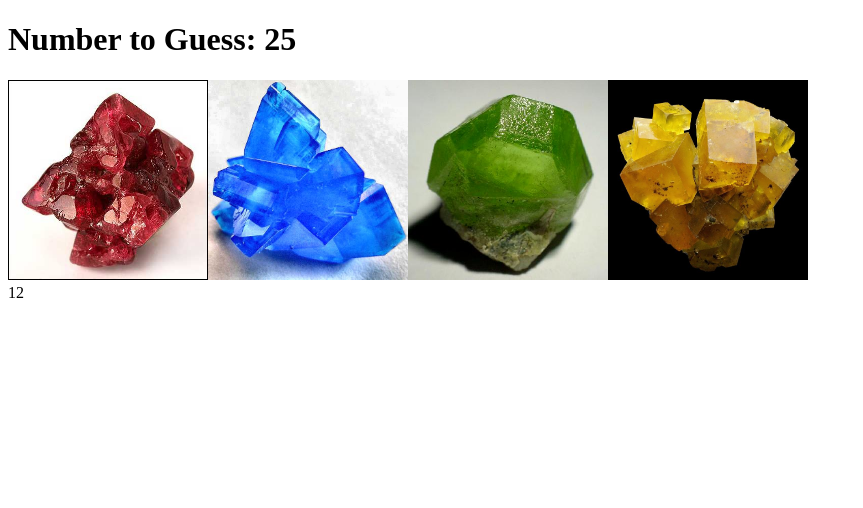
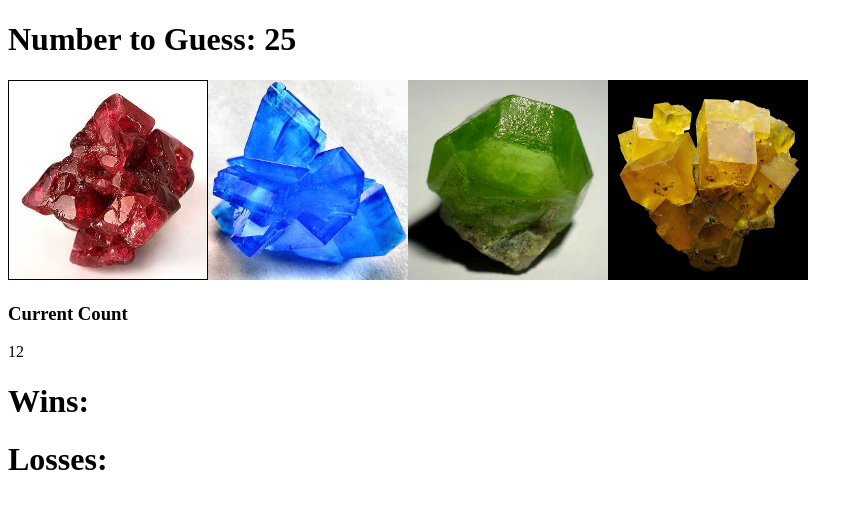
Before and after one commit to monsterreh2b/week-4-game, a plain HTML site: page index.html in a window 1280 px wide. Both pictures are taken after a click on the picture 108 px from the left and 179 px from the top of the page. Shown: the whole page, without its empty margins (0-863 px from the left). Drawn offline with nearby package versions, Linux system fonts and the light colour scheme.

```diff
--- a/assets/javascript/game.js
+++ b/assets/javascript/game.js
@@ -1,16 +1,18 @@
+
+//global vars
  var counter = 0;
 
 var targetNumber = 0;
+var wins=0;
+var losses=0;
 
-  // Now for the hard part. Creating multiple crystals each with their own unique number value.
-
-  // We begin by expanding our array to include four options.
   var numberOptions = [12,8,3,2,9,11,6,1,7,10,5,4];
 var imageCrystal=[];
 
 var images= ["./assets/images/0.jpg", "./assets/images/1.jpg", "./assets/images/2.jpg", "./assets/images/3.jpg"]
 
 
+//functions
 function targetRand(){ // between 19 - 120.
   targetNumber = Math.floor(Math.random() * 102) + 19; //(max - min + 1)+ min;
   $("#number-to-guess").text(targetNumber);
@@ -51,7 +53,8 @@ imageCrystal[i].attr("data-crystalvalue", numberOptions[i]);
  $("#crystals").append(imageCrystal[i]);
  }
 }
-// }
+//
+//randomize target number
 targetRand();
   // Next we create a for loop to create crystals for every numberOption.
 
@@ -100,7 +103,7 @@ $("#total").text(counter);
     if (counter === targetNumber) {
       alert("You win!");
 
-
+     $("#wins").text(++wins);
       reset(numberOptions);
       numberOptions= shuffle(numberOptions);
      attribute(numberOptions);
@@ -109,7 +112,7 @@ $("#total").text(counter);
 
     else if (counter >= targetNumber) {
       alert("You lose!!");
-
+    $("#losses").text(++losses);
 
       reset(numberOptions);
       numberOptions= shuffle(numberOptions);
--- a/index.html
+++ b/index.html
@@ -20,12 +20,19 @@
   <!-- Note that this div is now empty. We will fill it dynamically -->
   <div id="crystals">
   </div>
-
+  <h3>Current Count</h3>
   <div id="total">
   </div>
 
+  <h1>Wins:</h1>
+  <div id="wins">
+  </div>
+  <h1>Losses:</h1>
+  <div id="losses">
+  </div>
   <!-- JAVASCRIPT  -->
   <!-- ========================================= -->
+
 
 
 
```
